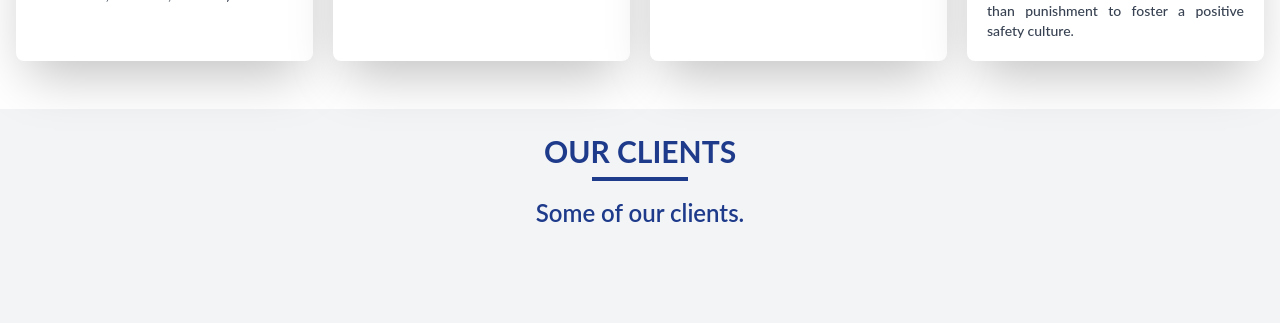
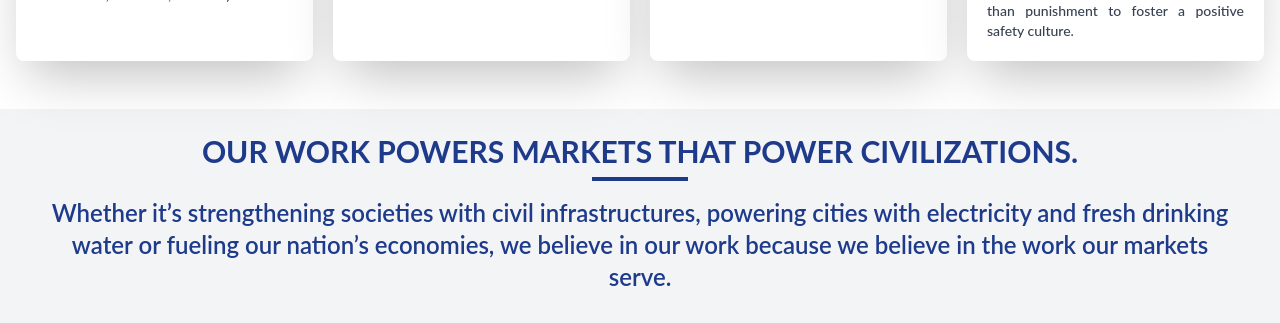
Before and after one commit to Cruz3196/eagleindustrial2, a React (Create React App) app: page / in a window 1280 px wide. Shown: the part 3320-3643 px from the top of the page. Built offline with nearby package versions, Linux system fonts and the light colour scheme.

Commit message:
“update”

```diff
--- a/src/components/Clients.js
+++ b/src/components/Clients.js
@@ -14,11 +14,11 @@ const Clients = () => {
         <div className="mt-8 bg-gray-100">
             <section data-aos="fade-up">
                 <div className="my-4 py-4">
-                        <h2 className="my-2 text-center text-3xl text-blue-900 uppercase font-bold">Our Clients</h2>
+                        <h2 className="my-2 text-center text-3xl text-blue-900 uppercase font-bold">Our Work Powers Markets that Power Civilizations.</h2>
                         <div className='flex justify-center'>
                             <div className='w-24 border-b-4 border-blue-900'></div>
                         </div>
-                        <h2 className="mt-4 mx-12 text-center text-xl lg:text-2xl font-semibold text-blue-900">Some of our clients.</h2>
+                        <h2 className="mt-4 mx-12 text-center text-xl lg:text-2xl font-semibold text-blue-900">Whether it’s strengthening societies with civil infrastructures, powering cities with electricity and fresh drinking water or fueling our nation’s economies, we believe in our work because we believe in the work our markets serve.</h2>
                     </div>
 
                 <div className="p-16" data-aos="fade-in" data-aos-delay="600">
```
